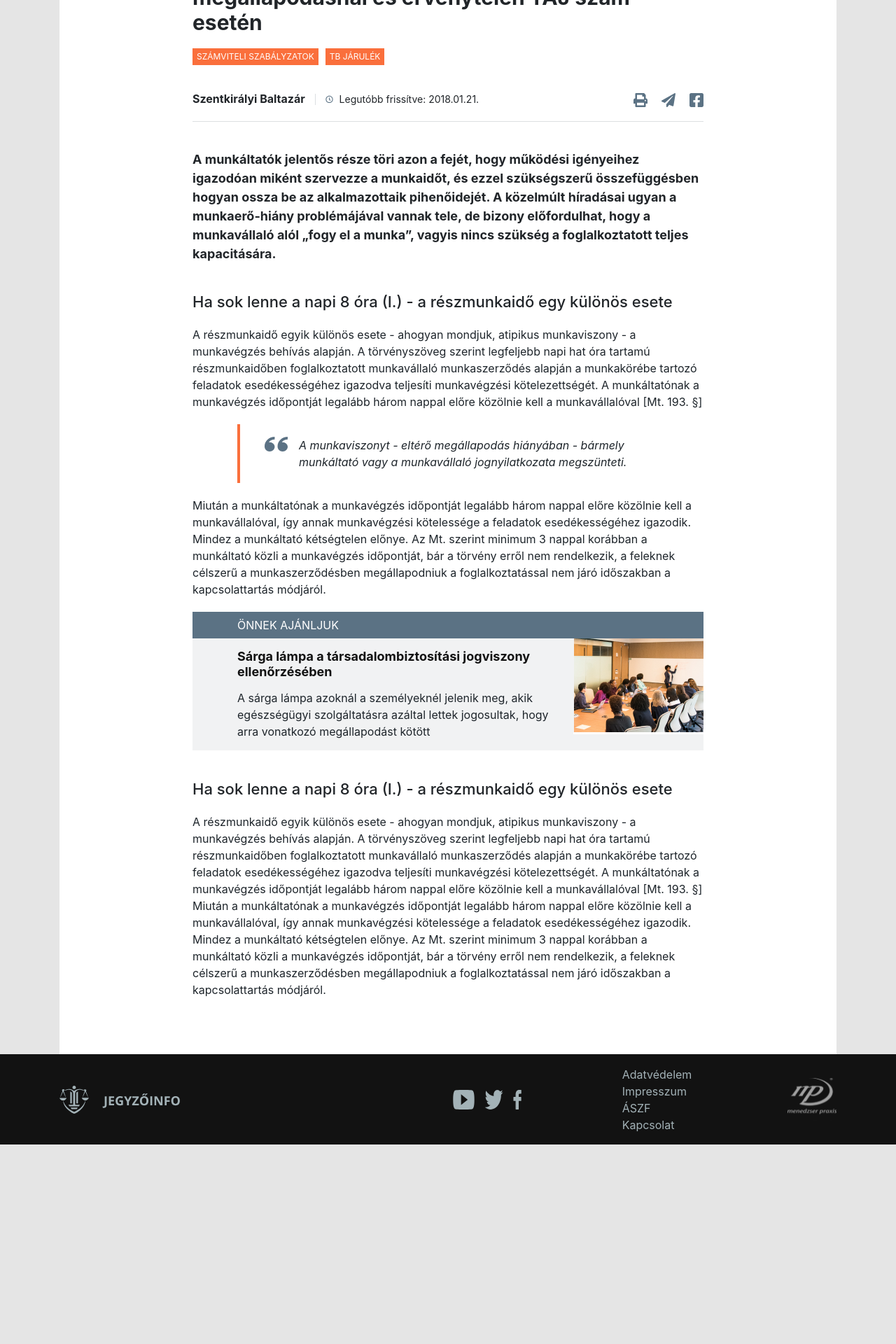
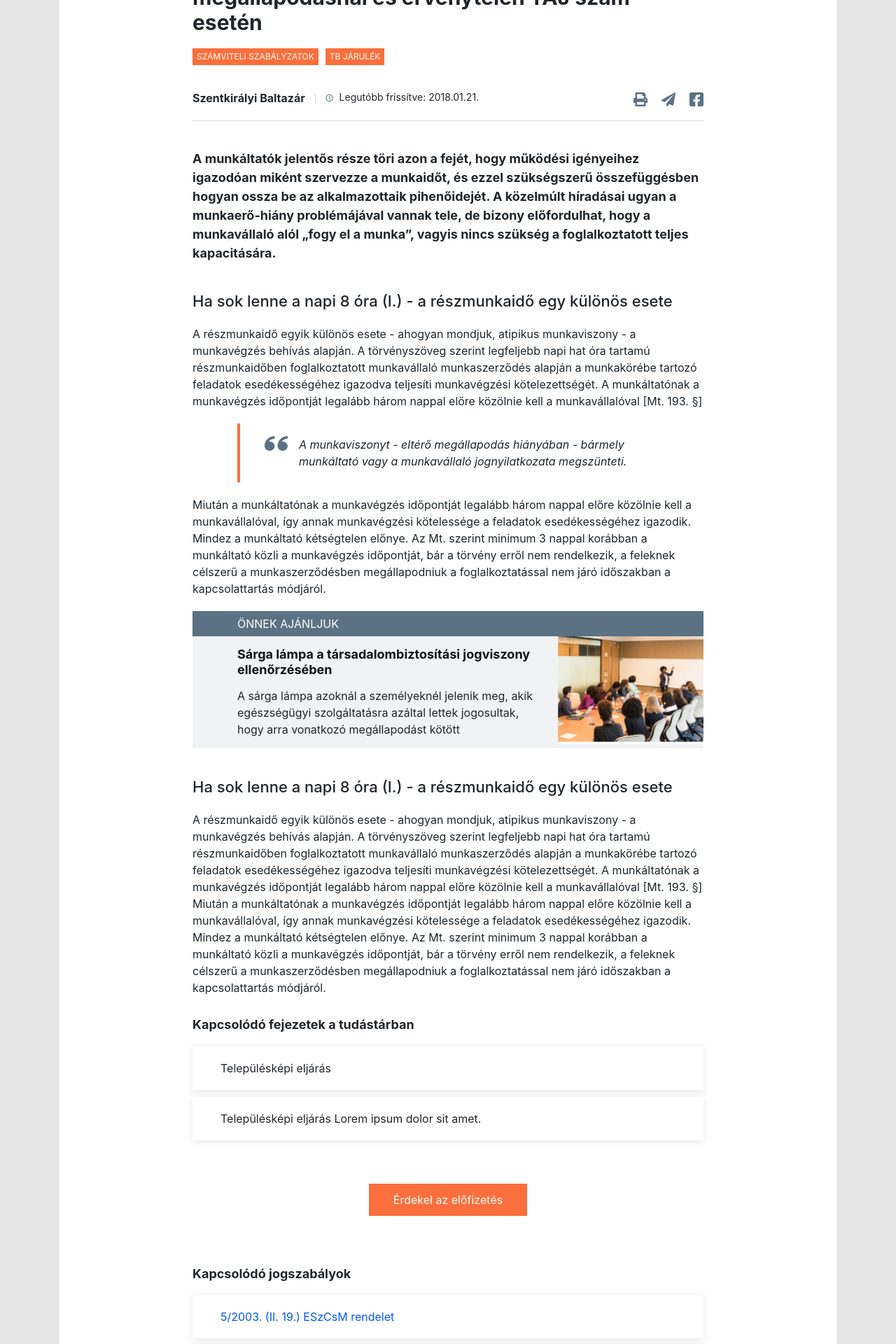
Before and after one commit to Kalamane264/Jinfo, an Angular app in the folder JegyzoInfo/ClientApp/: page /cikk in a window 1280 px wide. Shown: the part 280-2200 px from the top of the page at 70% size. Built offline with nearby package versions, Linux system fonts and the light colour scheme.

Commit message:
article done

```diff
--- a/JegyzoInfo/ClientApp/src/app/pages/article/article.component.html
+++ b/JegyzoInfo/ClientApp/src/app/pages/article/article.component.html
@@ -75,6 +75,37 @@
           A részmunkaidő egyik különös esete - ahogyan mondjuk, atipikus munkaviszony - a munkavégzés behívás alapján. A törvényszöveg szerint legfeljebb napi hat óra tartamú részmunkaidőben foglalkoztatott munkavállaló munkaszerződés alapján a munkakörébe tartozó feladatok esedékességéhez igazodva teljesíti munkavégzési kötelezettségét. A munkáltatónak a munkavégzés időpontját legalább három nappal előre közölnie kell a munkavállalóval [Mt. 193. §] Miután a munkáltatónak a munkavégzés időpontját legalább három nappal előre közölnie kell a munkavállalóval, így annak munkavégzési kötelessége a feladatok esedékességéhez igazodik. Mindez a munkáltató kétségtelen előnye. Az Mt. szerint minimum 3 nappal korábban a munkáltató közli a munkavégzés időpontját, bár a törvény erről nem rendelkezik, a feleknek célszerű a munkaszerződésben megállapodniuk a foglalkoztatással nem járó időszakban a kapcsolattartás módjáról.
         </p>
       </div>
+      <div class="related">
+        <h5>
+          Kapcsolódó fejezetek a tudástárban
+        </h5>
+        <div class="chaptersWrap">
+          <div class="chapter">
+            Településképi eljárás
+          </div>
+          <div class="chapter">
+            Településképi eljárás Lorem ipsum dolor sit amet.
+          </div>
+        </div>
+      </div>
+      <div class="ctaWrap">
+        <button class="orange">
+          Érdekel az előfizetés
+        </button>
+      </div>
+      <div class="related">
+        <h5>
+          Kapcsolódó jogszabályok
+        </h5>
+        <div class="chaptersWrap">
+          <div class="chapter chapterJsz">
+            5/2003. (II. 19.) ESzCsM rendelet
+          </div>
+          <div class="chapter chapterJsz">
+            2017. évi CLIII. törvény az adóhatóság által foganatosítandó végrehajtási eljárásokról
+          </div>
+        </div>
+      </div>
     </article>
   </div>
 </div>
--- a/JegyzoInfo/ClientApp/src/app/pages/article/article.component.scss
+++ b/JegyzoInfo/ClientApp/src/app/pages/article/article.component.scss
@@ -11,6 +11,11 @@
     article{
       background-color: white;
       padding: 60px 190px;
+      margin-bottom: 160px;
+      @media(max-width: 991px){
+        padding-left: 30px;
+        padding-right: 30px;
+      }
       h1{
         font-weight: 700 !important;
       }
@@ -24,27 +29,52 @@
           color: white;
           padding: 3px 6px;
           margin-right: 10px;
+          margin-bottom: 5px;
         }
       }
       .infosActions{
-        margin-top: 36px;
+        margin-top: 30px;
         padding-bottom: 20px;
         border-bottom: 1px solid $lightBorder;
         display: flex;
         justify-content: space-between;
+        @media(max-width: 991px){
+          display: block;
+          .delimSmallRight{
+            &::after{
+              content: none;
+            }
+          }
+        }
         .leftSide{
+          display: flex;
+          @media(max-width: 991px){
+            display: block;
+          }
+          span{
+            display: block;
+          }
           .clockIcon{
             display: inline-block;
             margin-left: 14px;
+            @media(max-width: 991px){
+              margin-left: 0;
+            }
           }
         }
         .rightSide{
+          @media(max-width: 991px){
+            margin-top: 15px;
+          }
           img{
             margin-left: 20px;
             cursor: pointer;
             display: inline-block;
             &:hover{
               transform: scale(1.2);
+            }
+            &:first-child{
+              margin-left: 0;
             }
           }
         }
@@ -68,6 +98,9 @@
           border-left: 4px solid $orange;
           padding: 18px 40px 18px 0;
           color: $quoteColor;
+          @media(max-width: 575px){
+            margin-left: 10px;
+          }
           p{
             margin: 0;
             font-style: italic;
@@ -83,19 +116,25 @@
         }
         .offer{
           .top{
-            height: 38px;
             background-color: $darkBlue;
             color: white;
-            padding: 0 64px;
+            padding: 6px 64px;
             display: flex;
             align-items: center;
           }
           .bottom{
             background-color: $lightGray;
-            display: flex;
+            display: grid;
+            grid-template-columns: 5fr 2fr;
             justify-content: space-between;
+            @media(max-width: 767px){
+              display: block;
+            }
             .leftSide{
               padding: 15px 15px 15px 64px;
+              @media(max-width: 767px){
+                padding: 15px;
+              }
               h5{
                 color: $dark;
               }
@@ -106,12 +145,32 @@
             }
             .rightSide{
               img{
-                max-width: 186px;
+                width: 100%;
               }
             }
           }
         }
       }
+      .related{
+        padding-top: 10px;
+        h5{
+          margin-bottom: 20px;
+        }
+        .chaptersWrap{
+          .chapter{
+            box-shadow: 0px 2px 10px rgba(0, 0, 0, 0.1);
+            padding: 19px 40px;
+            margin-bottom: 10px;
+            &.chapterJsz{
+              color: $blueStandard;
+            }
+          }
+        }
+      }
+      .ctaWrap{
+        margin: 62px 0;
+        text-align: center;
+      }
     }
   }
 }
--- a/JegyzoInfo/ClientApp/src/styles.scss
+++ b/JegyzoInfo/ClientApp/src/styles.scss
@@ -8,7 +8,6 @@ body{
   font-size: 16px;
   background-color: #E5E5E5 !important;
   color: $dark;
-  min-height: 2500px;
 }
 a, a:hover, a:visited{ color: inherit !important; text-decoration: none !important;}
 h1, h2, h3, ul, p{ padding: 0; margin: 0; }
@@ -40,7 +39,7 @@ h6{
 }
 
 button, button:focus{
-  padding: 12px 34px;
+  padding: 11px 35px;
   font-size: 16px;
   outline: none;
   &.defaultBlue{
--- a/JegyzoInfo/ClientApp/src/varsAndMixins.scss
+++ b/JegyzoInfo/ClientApp/src/varsAndMixins.scss
@@ -1,4 +1,5 @@
 $blue: #30BAEF;
+$blueStandard: #0257FD;
 $darkBlue: #5B7284;
 $dark: #121212;
 $dark2: #1E252B;
```
